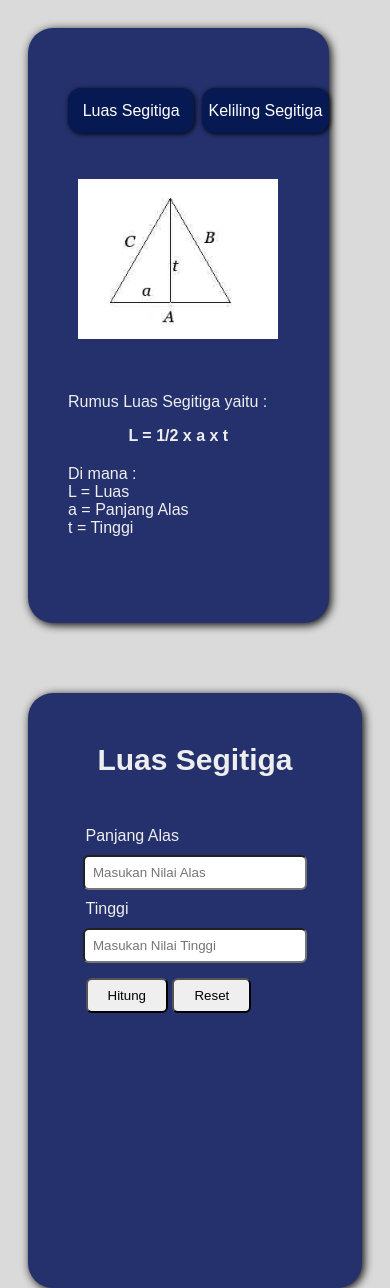
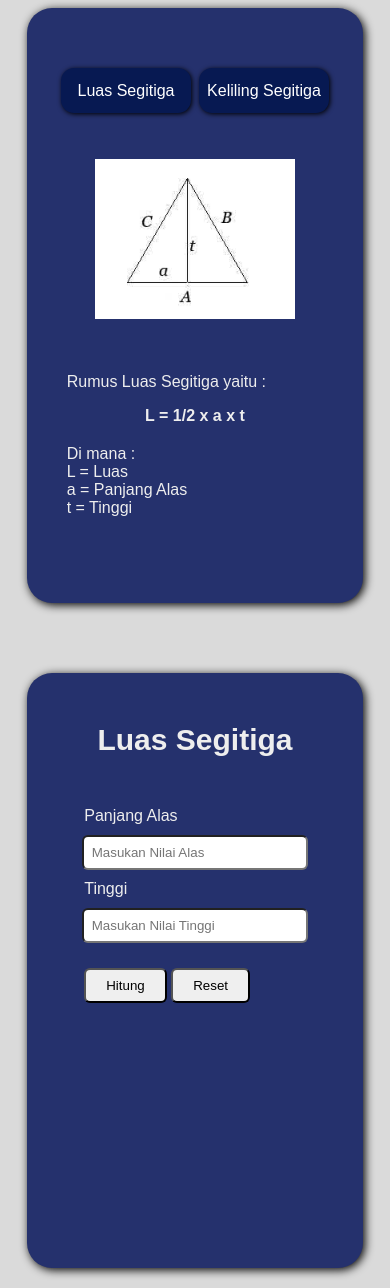
Before and after one commit to revou-fundamental-course/27-nov-23-fahrulfirgiana, a plain HTML site: page index.html in a window 390 px wide. Shown: the top 1288 px of the page. Drawn offline with Linux system fonts and the light colour scheme.

Commit message:
edit css

```diff
--- a/css/style.css
+++ b/css/style.css
@@ -122,6 +122,8 @@ border-radius: 6px;
 @media only screen and (max-width: 768px) {
   main {
     flex-direction: column; /* Mengubah tata letak menjadi kolom pada layar yang lebih kecil */
+    padding: 0;
+    align-items: center;
   }
 
   .surround-container,
@@ -138,4 +140,15 @@ border-radius: 6px;
     width: 90%;
     max-width: none; /* Hapus lebar maksimum pada layar yang lebih kecil */
   }
+
+  .surround-container ul{
+    padding-inline-start: 0;
+  }
+  .aksi button {
+    margin-top: 10px;
+  }
+
+  .container-wide {
+    width: 90%; /* Mengisi 90% lebar layar pada layar yang lebih kecil */
+  }
 }
```
